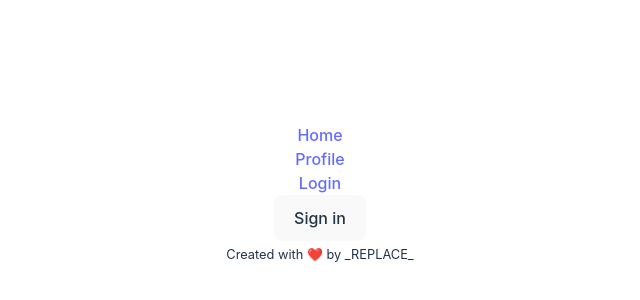
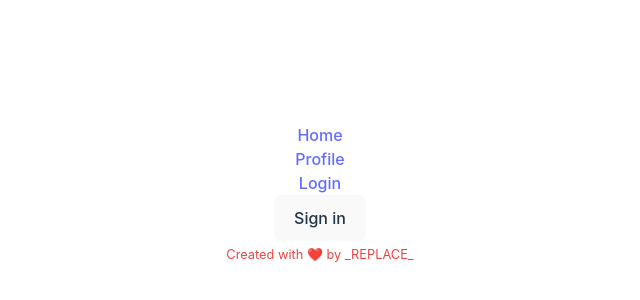
Before and after one commit to Noroff-FED-Campus-Assignments/css-frameworks-mimir, a React (Vite) app: page /login in a window 1280 px wide. Shown: the part 206-506 px from the top of the page, without its empty margins (320-960 px from the left). Built offline with nearby package versions, Linux system fonts and the light colour scheme.

Commit message:
working tailwind

```diff
--- a/src/App.jsx
+++ b/src/App.jsx
@@ -25,7 +25,7 @@ function App() {
       </main>
 
       <footer>
-        <small>Created with ❤️ by _REPLACE_</small>
+        <small className="text-red-500">Created with ❤️ by _REPLACE_</small>
       </footer>
     </>
   );
```
